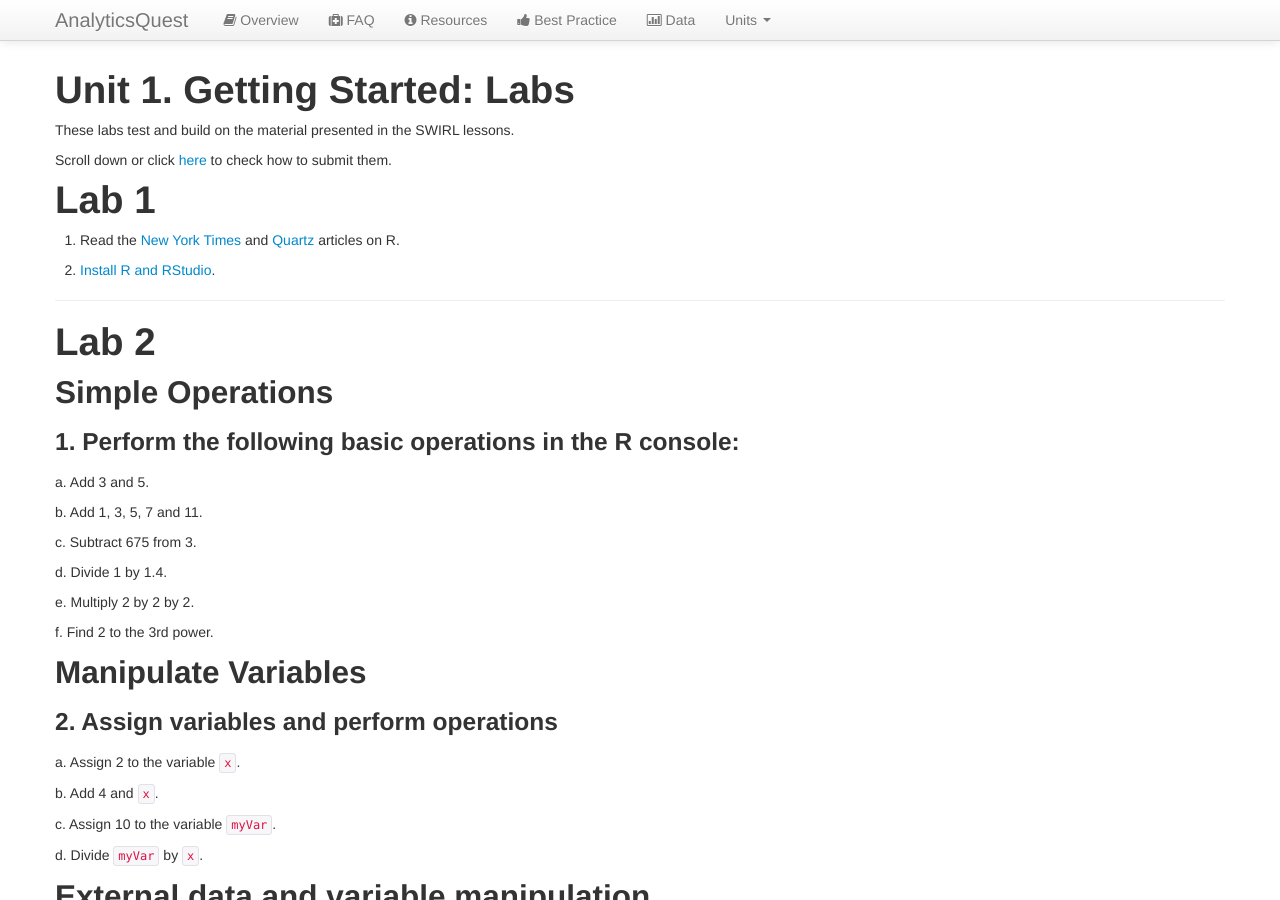
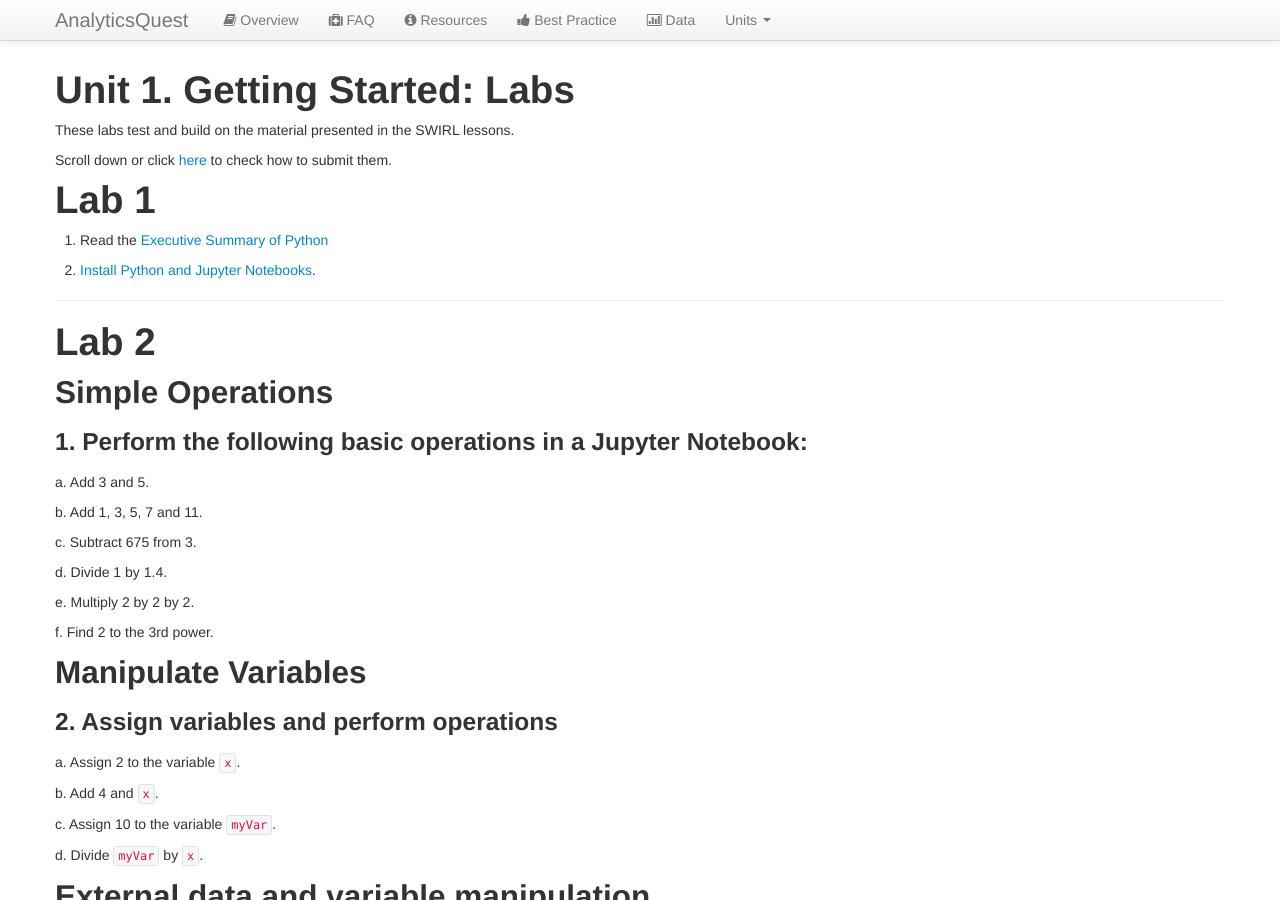
Before and after one commit to analyticsquest/analyticsquest.github.io, a Jekyll site: the page built from unit1/labs.md, in a window 1280 px wide and 900 px high. Built offline with Jekyll 4.4.1, drawn with Linux system fonts in a browser that asks for light colours; our own code applies the rules of GitHub Pages for plain Markdown files.

Commit message:
Update labs.md

```diff
--- a/unit1/labs.md
+++ b/unit1/labs.md
@@ -7,9 +7,9 @@ Scroll down or click [here](../unit1/labs.html#how-to-submit-your-labs) to check
 
 # Lab 1
 
-1. Read the [New York Times](http://www.nytimes.com/2009/01/07/technology/business-computing/07program.html?_r=1&pagewanted=all) and [Quartz](https://qz.com/1661487/hadley-wickham-on-the-future-of-r-python-and-the-tidyverse/) articles on R.
+1. Read the [Executive Summary of Python](https://www.python.org/doc/essays/blurb/)
 
-2. [Install R and RStudio](http://www.intro2r.info/unit1/install-R-and-RStudio.html).
+2. [Install Python and Jupyter Notebooks](https://docs.jupyter.org/en/latest/install/notebook-classic.html#:~:text=Prerequisite%3A%20Python,for%20installing%20the%20Jupyter%20Notebook.).
 
  - - -
 
@@ -18,7 +18,7 @@ Scroll down or click [here](../unit1/labs.html#how-to-submit-your-labs) to check
 
 ## Simple Operations
 
-### 1. Perform the following basic operations in the R console:
+### 1. Perform the following basic operations in a Jupyter Notebook:
 
   a. Add 3 and 5.
 
```
